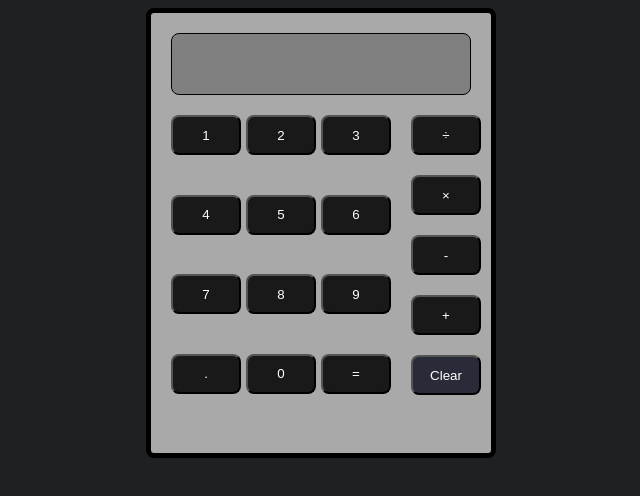
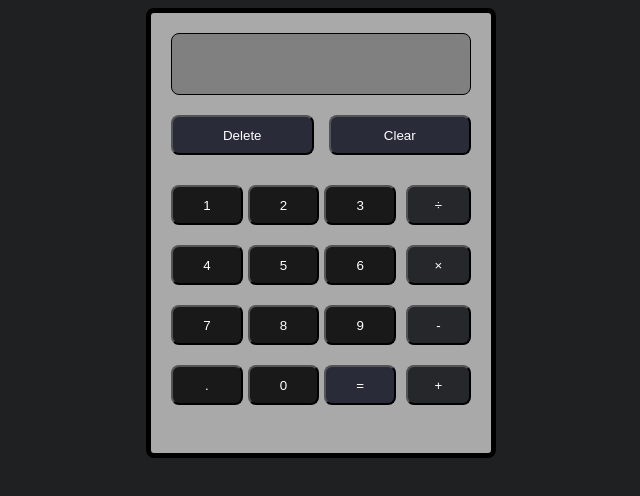
Before and after one commit to faceyage/Calculator, a plain HTML site: page index.html in a window 1280 px wide. Shown: the whole page, without its empty margins (319-959 px from the left). Drawn offline with Linux system fonts and the light colour scheme.

Commit message:
Add delete button and UI changes

```diff
--- a/index.html
+++ b/index.html
@@ -15,6 +15,12 @@
             <div class="screen-current"></div>
         </div>
         <div class="buttons">
+            <div class="top-buttons">
+                <button class="btn" id="delete">Delete</button>
+                <button class="btn" id="clear">Clear</button>
+            </div>
+
+            <div class="bottom-buttons">
                 <div class="digits">
                     <div class="line">
                         <button class="btn" id="1">1</button>
@@ -43,8 +49,9 @@
                     <button class="btn" id="multiply">×</button>
                     <button class="btn" id="subtract">-</button>
                     <button class="btn" id="add">+</button>
-                <button class="btn" id="clear">Clear</button>
                 </div>
+            </div>
+
         </div>
     </div>
 </body>
--- a/style.css
+++ b/style.css
@@ -38,16 +38,35 @@ body {
 .buttons {
     flex: 1;
     display: flex;
-    justify-content: space-between;
-    gap: 20px;
+    flex-direction: column;
+    gap: 30px;
 }
 
+/* top buttons */
+.top-buttons {
+    display: flex;
+    justify-content: space-between;
+    gap: 15px;
+
+}
+
+.top-buttons > * {
+    flex: 1;
+}
+
+/* bottom buttons */
+.bottom-buttons {
+    display: flex;
+    justify-content: space-between;
+    gap: 10px;
+}
 
 /* digits */
 .digits {
     flex: 1;
     display: flex;
     flex-direction: column;
+    gap: 20px;
 }
 
 .line{
@@ -64,20 +83,23 @@ body {
 /* operators */
 
 .operators {
-    flex: 1;
     display: flex;
     flex-direction: column;
     gap: 20px;
 }
 
 .btn {
-    width: 70px;
+    width: 65px;
     height: 40px;
     border-radius: 0.5rem;
     background-color: #181918;
     color: white;
 }
 
-#clear {
+#clear, #delete, #equal {
     background-color: #292b39;
 }
+
+.operators > *{
+    background-color: #25272a;
+}
```
Lines whose indentation alone changed are shown as unchanged.
